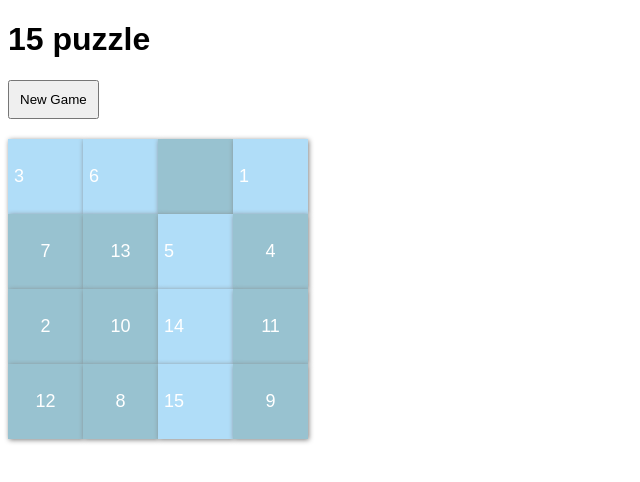
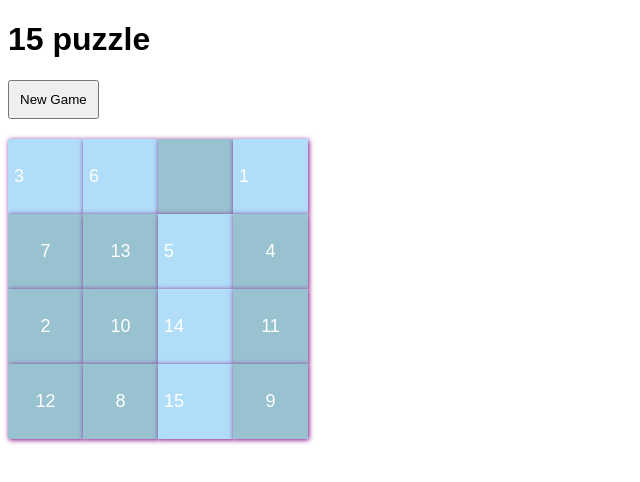
Before and after one commit to alexander-ye/fifteen-puzzle, a React (Create React App) app: page / in a window 1280 px wide. Shown: the top 482 px of the page, without its empty margins (0-640 px from the left). Built offline with nearby package versions, Linux system fonts and the light colour scheme.

Commit message:
I like purple

```diff
--- a/src/components/GridSquare.tsx
+++ b/src/components/GridSquare.tsx
@@ -7,7 +7,7 @@ const gridSquareStyle: React.CSSProperties = {
   textAlign: "center",
   width: "75px",
   height: "75px",
-  boxShadow: "1px 1px 5px gray",
+  boxShadow: "1px 1px 5px purple",
   backgroundColor: "#98c2d0",
   color: "white",
   fontFamily: "sans-serif",
@@ -21,7 +21,7 @@ const gridSquareHoverStyle: React.CSSProperties = {
   textAlign: "center",
   width: "75px",
   height: "75px",
-  boxShadow: "1px 1px 5px gray",
+  boxShadow: "1px 1px 5px violet",
   border: "none",
   backgroundColor: "#cdeafb",
   color: "white",
@@ -37,7 +37,7 @@ const gridSquareMovableStyle: React.CSSProperties = {
   width: "75px",
   height: "75px",
   border: "none",
-  boxShadow: "1px 1px 5px gray",
+  boxShadow: "1px 1px 5px purple",
   backgroundColor: "#b0ddf8",
   color: "white",
   fontFamily: "sans-serif",
```
